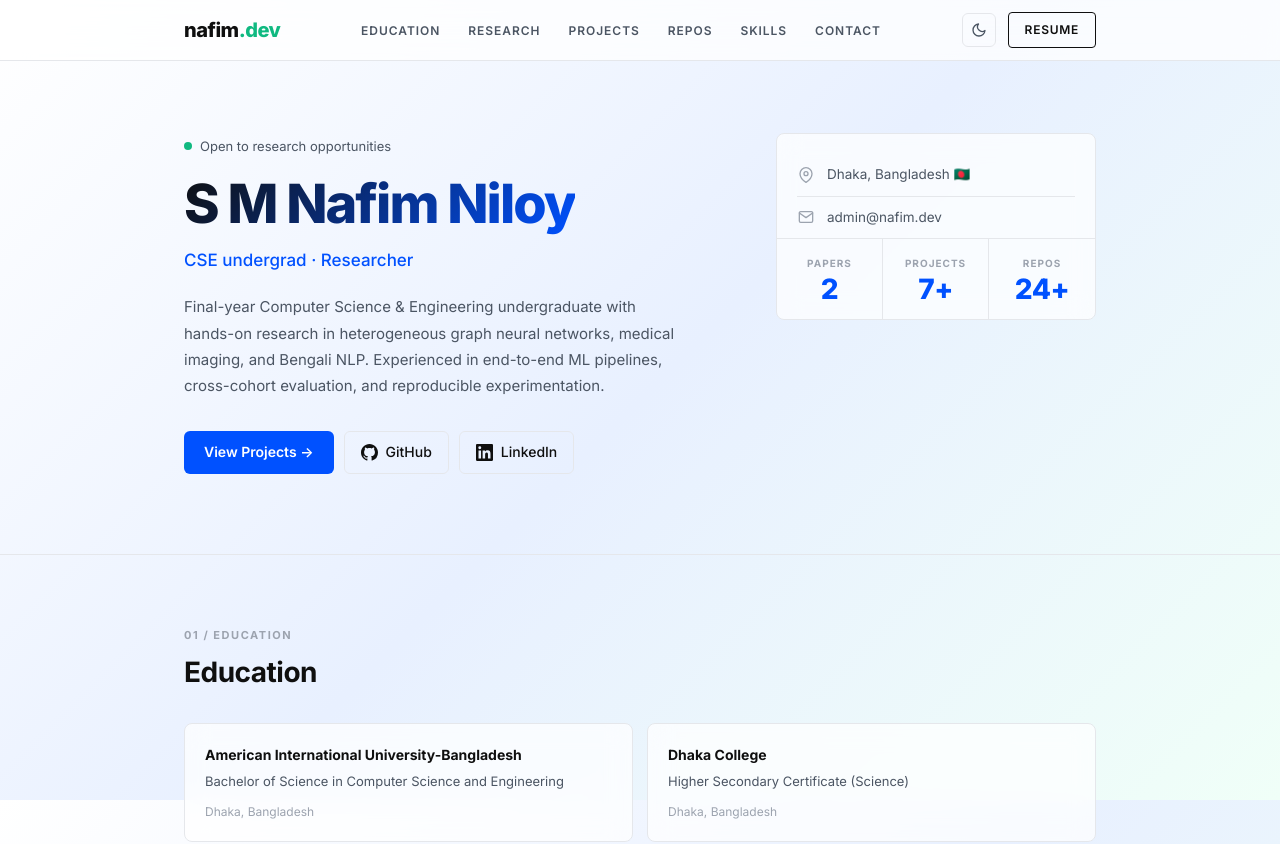
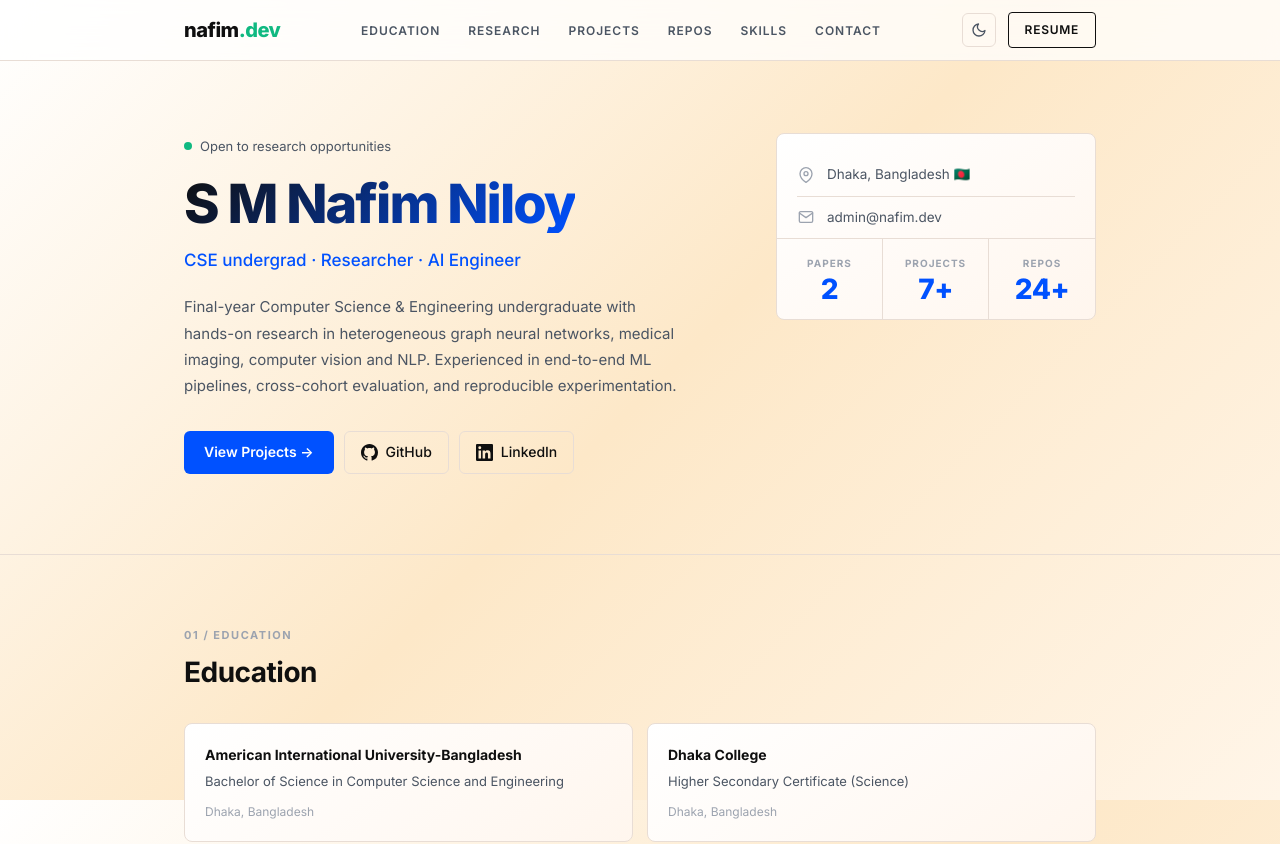
Before and after one commit to smnafimniloy/NafimPortfolio, a React (Vite) app: page / in a window 1280 px wide. Shown: the top 844 px of the page. Built offline with nearby package versions, Linux system fonts and the light colour scheme; no server answers.

Commit message:
favIcon added and some animation

```diff
--- a/index.html
+++ b/index.html
@@ -2,7 +2,7 @@
 <html lang="en">
   <head>
     <meta charset="UTF-8" />
-    <link rel="icon" type="image/svg+xml" href="/favicon.svg" />
+    <link rel="icon" type="image/png" href="/fabIcon_N.png" />
     <meta name="viewport" content="width=device-width, initial-scale=1.0" />
     <title>S M Nafim Niloy</title>
     <!-- Apply theme before React loads to prevent flash -->
--- a/src/components/Footer.jsx
+++ b/src/components/Footer.jsx
@@ -30,7 +30,7 @@ export default function Footer() {
       <div className="container">
         <div className="footer-inner">
           <p className="footer-copy">
-            &copy; {new Date().getFullYear()} S M Nafim Niloy. Built with React &amp; Vite.
+            &copy; {new Date().getFullYear()} S M Nafim Niloy. Built with React &amp; Vite. Hosted on github action.
           </p>
           <div className="footer-socials">
             <a href={data.github} className="footer-social" target="_blank" rel="noreferrer" aria-label="GitHub">
--- a/src/components/Hero.jsx
+++ b/src/components/Hero.jsx
@@ -1,3 +1,4 @@
+import { useState, useEffect, useRef } from 'react'
 import { data } from '../data'
 
 function IconLocation() {
@@ -16,7 +17,6 @@ function IconMail() {
   )
 }
 
-
 function IconGitHub() {
   return (
     <svg width="17" height="17" viewBox="0 0 24 24" fill="currentColor">
@@ -31,6 +31,41 @@ function IconLinkedIn() {
       <path d="M20.447 20.452h-3.554v-5.569c0-1.328-.027-3.037-1.852-3.037-1.853 0-2.136 1.445-2.136 2.939v5.667H9.351V9h3.414v1.561h.046c.477-.9 1.637-1.85 3.37-1.85 3.601 0 4.267 2.37 4.267 5.455v6.286zM5.337 7.433a2.062 2.062 0 0 1-2.063-2.065 2.064 2.064 0 1 1 2.063 2.065zm1.782 13.019H3.555V9h3.564v11.452zM22.225 0H1.771C.792 0 0 .774 0 1.729v20.542C0 23.227.792 24 1.771 24h20.451C23.2 24 24 23.227 24 22.271V1.729C24 .774 23.2 0 22.222 0h.003z"/>
     </svg>
   )
+}
+
+// Count-up number animation
+function CountUp({ to, suffix = '', duration = 1200, delay = 400 }) {
+  const [count, setCount] = useState(0)
+  const ref = useRef(null)
+  const target = parseInt(to) || 0
+
+  useEffect(() => {
+    const el = ref.current
+    if (!el) return
+
+    const observer = new IntersectionObserver(([entry]) => {
+      if (!entry.isIntersecting) return
+      observer.disconnect()
+
+      let startTime = null
+
+      function tick(now) {
+        if (!startTime) startTime = now + delay
+        const elapsed = Math.max(0, now - startTime)
+        const progress = Math.min(elapsed / duration, 1)
+        const eased = 1 - Math.pow(1 - progress, 3)
+        setCount(Math.round(eased * target))
+        if (progress < 1) requestAnimationFrame(tick)
+      }
+
+      requestAnimationFrame(tick)
+    }, { threshold: 0.6 })
+
+    observer.observe(el)
+    return () => observer.disconnect()
+  }, [target, duration, delay])
+
+  return <span ref={ref}>{count}{suffix}</span>
 }
 
 export default function Hero() {
@@ -53,7 +88,7 @@ export default function Hero() {
 
             <div className="hero-actions">
               <a href="#projects" className="btn-primary">
-                View Projects →
+                View Projects &rarr;
               </a>
               <a href={data.github} className="btn-outline" target="_blank" rel="noreferrer">
                 <IconGitHub /> GitHub
@@ -89,15 +124,21 @@ export default function Hero() {
             <div className="hero-stats">
               <div className="stat">
                 <div className="stat-label">Papers</div>
-                <div className="stat-value">{data.papers}</div>
+                <div className="stat-value">
+                  <CountUp to={data.papers} duration={900} delay={500} />
+                </div>
               </div>
               <div className="stat">
                 <div className="stat-label">Projects</div>
-                <div className="stat-value">{data.projectCount}</div>
+                <div className="stat-value">
+                  <CountUp to={parseInt(data.projectCount)} suffix="+" duration={1000} delay={600} />
+                </div>
               </div>
               <div className="stat">
                 <div className="stat-label">Repos</div>
-                <div className="stat-value">{data.repoCount}+</div>
+                <div className="stat-value">
+                  <CountUp to={data.repoCount} suffix="+" duration={1100} delay={700} />
+                </div>
               </div>
             </div>
           </div>
--- a/src/data.js
+++ b/src/data.js
@@ -1,7 +1,7 @@
 export const data = {
   name: "S M Nafim Niloy",
-  subtitle: "CSE undergrad · Researcher",
-  bio: "Final-year Computer Science & Engineering undergraduate with hands-on research in heterogeneous graph neural networks, medical imaging, and Bengali NLP. Experienced in end-to-end ML pipelines, cross-cohort evaluation, and reproducible experimentation.",
+  subtitle: "CSE undergrad · Researcher · AI Engineer",
+  bio: "Final-year Computer Science & Engineering undergraduate with hands-on research in heterogeneous graph neural networks, medical imaging, computer vision and NLP. Experienced in end-to-end ML pipelines, cross-cohort evaluation, and reproducible experimentation.",
   headshot: "",   // set to "/headshot.jpg" once you place your photo in portfolio/public/
   location: "Dhaka, Bangladesh 🇧🇩",
   email: "admin@nafim.dev",
@@ -36,7 +36,7 @@ export const data = {
       title: "Cross-Cohort Generalization of Heterogeneous Graph Neural Networks for Glioma Grading Using TCGA and CGGA Genomic Cohorts",
       description:
         "Investigating cross-cohort generalization of heterogeneous GNNs for glioma grading using TCGA and CGGA genomic cohorts.",
-      tags: ["GNN", "Graph Neural Networks", "Medical Imaging", "PyTorch", "Python"],
+      tags: ["GNN", "Graph Neural Networks", "PyTorch", "Python"],
     },
     {
       role: "NLP Research",
@@ -44,8 +44,8 @@ export const data = {
       // period: "Apr 2026 – Present",
       title: "BanglaLLM — Custom Transformer Language Model",
       description:
-        "Developing a custom transformer-based language model for Bangla text generation trained on a Bangla corpus with a custom-built tokenizer (16K vocabulary).",
-      tags: ["NLP", "Transformers", "LLM", "Bangla", "Hugging Face"],
+        "Developing a custom transformer-based language model for Bangla text generation trained on a Bangla corpus with a custom-built tokenizer.",
+      tags: ["NLP", "Transformers", "LLM", "Bangla"],
     },
   ],
 
--- a/src/index.css
+++ b/src/index.css
@@ -15,13 +15,13 @@
   --text-tertiary: #9ca3af;
   --bg: #ffffff;
   --bg-secondary: #f9fafb;
-  --border: #e5e7eb;
+  --border: #e8ddd5;
   --tag-bg: #f3f4f6;
   --tag-text: #374151;
   --radius: 8px;
   --max-w: 960px;
-  --card-bg: rgba(255, 255, 255, 0.72);
-  --card-bg-secondary: rgba(249, 250, 251, 0.72);
+  --card-bg: linear-gradient(145deg, #ffffff 0%, #fff6ee 100%);
+  --card-bg-secondary: linear-gradient(145deg, #fffaf6 0%, #fff2e6 100%);
   color-scheme: light;
 }
 
@@ -34,11 +34,11 @@
   --text-tertiary: #606068;
   --bg: #0c0c0c;
   --bg-secondary: #161616;
-  --border: #242424;
+  --border: #2a2018;
   --tag-bg: #1c1c1c;
   --tag-text: #c4c4cc;
-  --card-bg: rgba(18, 18, 20, 0.72);
-  --card-bg-secondary: rgba(22, 22, 26, 0.72);
+  --card-bg: linear-gradient(145deg, #161412 0%, #1e1810 100%);
+  --card-bg-secondary: linear-gradient(145deg, #1a1713 0%, #231d12 100%);
   color-scheme: dark;
 }
 
@@ -63,6 +63,11 @@ html {
 @keyframes fadeUp {
   from { opacity: 0; transform: translateY(18px); }
   to   { opacity: 1; transform: translateY(0); }
+}
+
+@keyframes nameWipe {
+  from { clip-path: inset(0 100% 0 0); }
+  to   { clip-path: inset(0 0% 0 0); }
 }
 
 .hero-badge    { animation: fadeUp 0.5s ease 0.05s both; }
@@ -98,12 +103,12 @@ body {
   font-size: 15px;
   line-height: 1.6;
   color: var(--text-primary);
-  background: linear-gradient(135deg, #ffffff 0%, #e8f0ff 50%, #f0fff8 100%) fixed;
+  background: linear-gradient(135deg, #ffffff 0%, #fde8c8 50%, #fff5e8 100%) fixed;
   -webkit-font-smoothing: antialiased;
 }
 
 [data-theme="dark"] body {
-  background: linear-gradient(135deg, #0c0c0c 0%, #0d1a33 50%, #001a12 100%) fixed;
+  background: linear-gradient(135deg, #0c0c0c 0%, #1d1005 50%, #120b02 100%) fixed;
 }
 
 .container {
@@ -229,10 +234,12 @@ body {
 }
 
 .hero-name-gradient {
+  display: inline-block;
   background: linear-gradient(135deg, var(--text-primary) 0%, var(--accent) 100%);
   -webkit-background-clip: text;
   -webkit-text-fill-color: transparent;
   background-clip: text;
+  animation: nameWipe 0.75s cubic-bezier(0.22, 1, 0.36, 1) 0.3s both;
 }
 
 .hero-subtitle {
@@ -1002,7 +1009,7 @@ body {
 
 .skeleton {
   border-radius: 4px;
-  background: linear-gradient(90deg, #f0f0f0 25%, #e0e0e0 50%, #f0f0f0 75%);
+  background: linear-gradient(90deg, #f5ede5 25%, #e8d8cc 50%, #f5ede5 75%);
   background-size: 600px 100%;
   animation: shimmer 1.4s infinite linear;
 }
@@ -1061,7 +1068,7 @@ body {
 
 /* skeleton shimmer */
 [data-theme="dark"] .skeleton {
-  background: linear-gradient(90deg, #1a1a1a 25%, #262626 50%, #1a1a1a 75%);
+  background: linear-gradient(90deg, #1e1a16 25%, #2a2218 50%, #1e1a16 75%);
   background-size: 600px 100%;
 }
 
```
Also changed, not shown: public/fabIcon_N.png (added).
